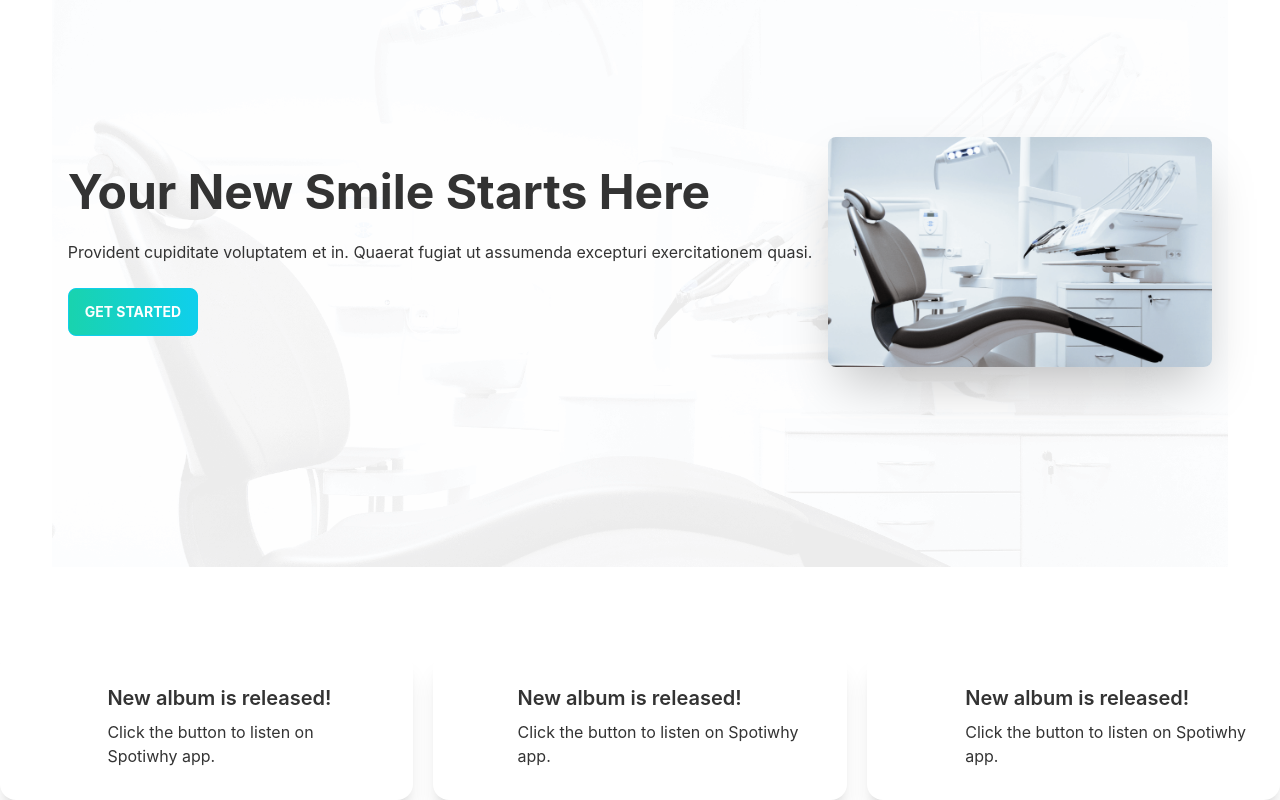
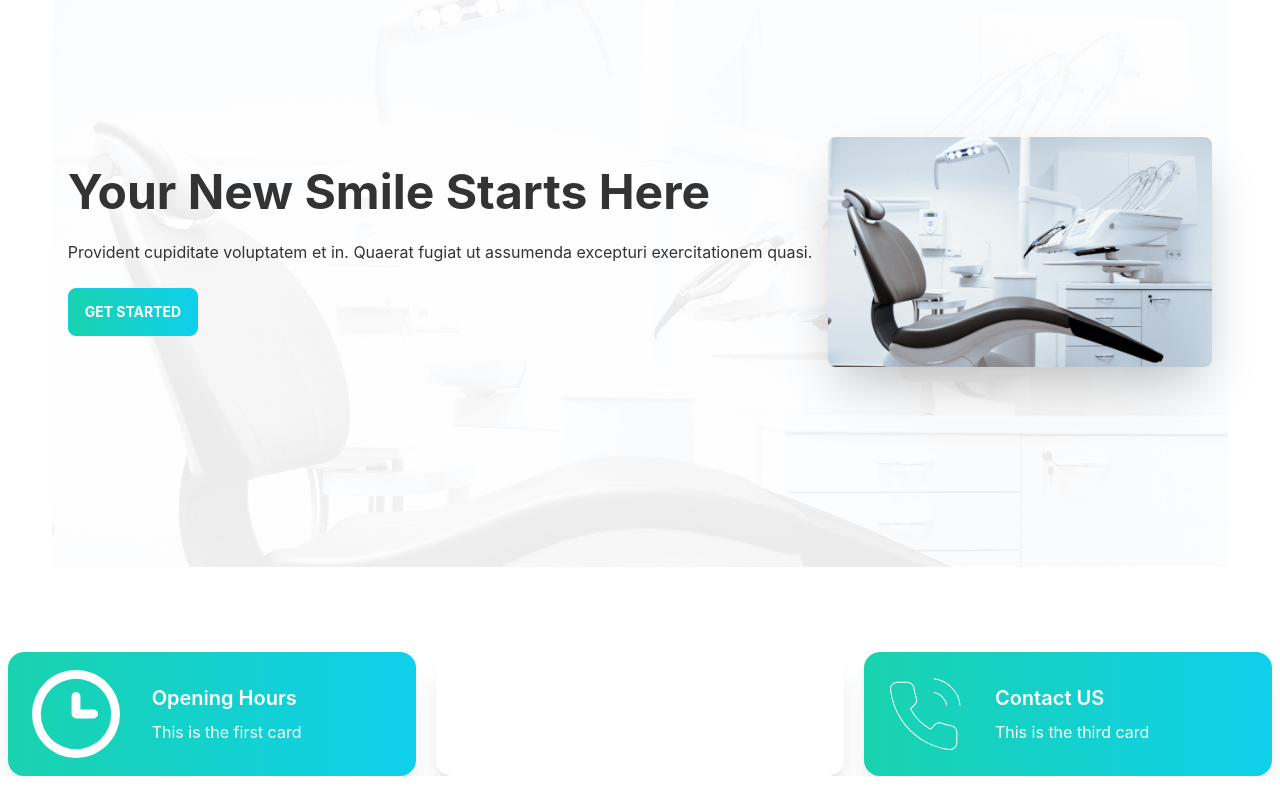
Before and after one commit to SuraiyaAkterTrishna/doctors-portal-client, a React (Create React App) app: page / in a window 1280 px wide. Shown: the part 212-1012 px from the top of the page. After the commit the page ends 988 px from the top, so only its background shows below. Built offline with nearby package versions, Linux system fonts and the light colour scheme.

Commit message:
dynamic info done

```diff
--- a/src/Pages/Home/Banner.js
+++ b/src/Pages/Home/Banner.js
@@ -3,18 +3,16 @@ import chair from '../../assets/images/chair.png';
 import './Banner.css';
 const Banner = () => {
     return (
-        <div>
             <div class="hero min-h-screen px-12">
                 <div class="hero-content flex-col lg:flex-row-reverse chair-bg">
                     <img src={chair} class="max-w-sm rounded-lg shadow-2xl" />
                     <div>
                         <h1 class="text-5xl font-bold">Your New Smile Starts Here</h1>
-                        <p class="py-6">Provident cupiditate voluptatem et in. Quaerat fugiat ut assumenda excepturi exercitationem quasi. </p>
+                        <p class="py-6">Provident cupiditate voluptatem et in. Quaerat fugiat ut assumenda excepturi exercitationem quasi.</p>
                         <button class="btn btn-primary uppercase text-white font-bold bg-gradient-to-r from-secondary to-primary">Get Started</button>
                     </div>
                 </div>
             </div>
-        </div>
     );
 };
 
--- a/src/Pages/Home/Info.js
+++ b/src/Pages/Home/Info.js
@@ -4,12 +4,12 @@ import clock from '../../assets/icons/clock.svg';
 import marker from '../../assets/icons/marker.svg';
 import phone from '../../assets/icons/phone.svg';
 
-const Info = () => {
+const Info = ({img, cardTitle, cardDetail}) => {
     return (
-        <div className='grid grid-cols-1 lg:grid-cols-3 gap-5'>
-            <InfoCard img={clock}></InfoCard>
-            <InfoCard img={marker}></InfoCard>
-            <InfoCard img={phone}></InfoCard>
+        <div className='grid grid-cols-1 lg:grid-cols-3 gap-5 px-2'>
+            <InfoCard cardTitle="Opening Hours" bgClass="bg-gradient-to-r from-secondary to-primary" cardDetail="This is the first card" img={clock}></InfoCard>
+            <InfoCard cardTitle="Our locations" bgClass="bg-accent" cardDetail="This is the second card" img={marker}></InfoCard>
+            <InfoCard cardTitle="Contact US" bgClass="bg-gradient-to-r from-secondary to-primary" cardDetail="This is the third card" img={phone}></InfoCard>
         </div>
     );
 };
--- a/src/Pages/Home/InfoCard.js
+++ b/src/Pages/Home/InfoCard.js
@@ -1,14 +1,14 @@
 import React from 'react';
 
-const InfoCard = ({img}) => {
+const InfoCard = ({img, cardTitle, bgClass, cardDetail}) => {
     return (
-        <div class="card lg:card-side bg-base-100 shadow-xl bg-accent">
-            <figure>
+        <div className={`card lg:card-side bg-base-100 shadow-xl ${bgClass}`}>
+            <figure className='pl-6'>
                 <img src={img} alt="Album" />
             </figure>
-            <div class="card-body">
-                <h2 class="card-title">New album is released!</h2>
-                <p>Click the button to listen on Spotiwhy app.</p>
+            <div className="card-body text-white">
+                <h2 className="card-title">{cardTitle}</h2>
+                <p>{cardDetail}</p>
             </div>
         </div>
     );
```
